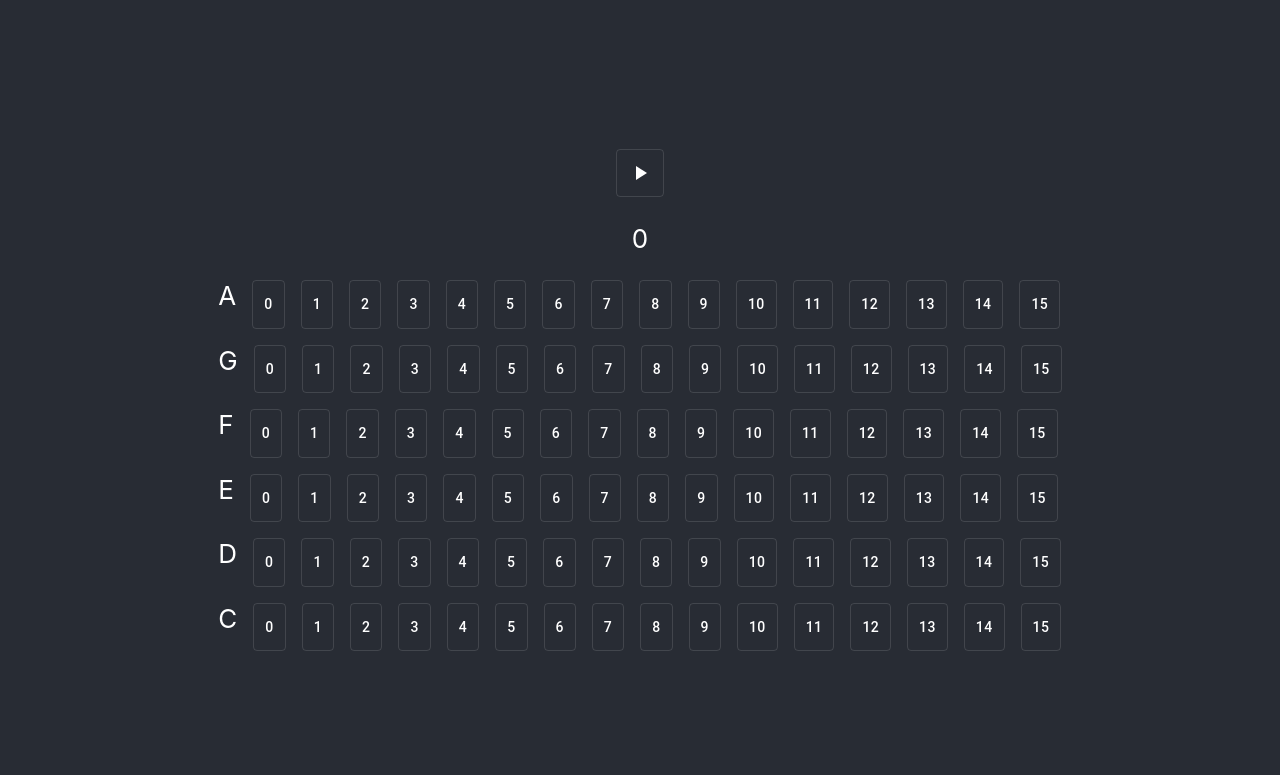
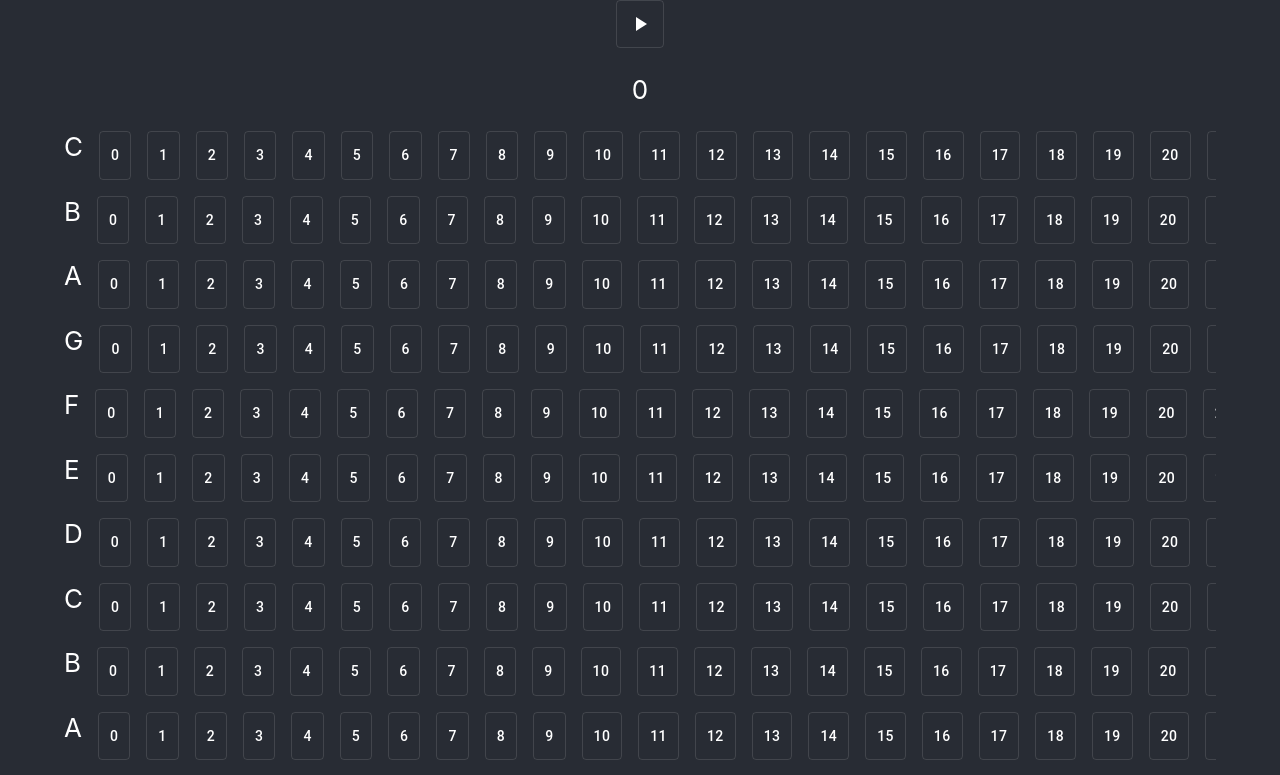
Before and after one commit to sano-jin/web-studio, a React (Create React App) app: page / in a window 1280 px wide. Shown: the top 775 px of the page. Built offline with nearby package versions, Linux system fonts and the light colour scheme; no server answers; the HTML template or start-up script is replaced by a standard one.

Commit message:
refactor & 音域を増やす

```diff
--- a/src/App.tsx
+++ b/src/App.tsx
@@ -1,6 +1,6 @@
 import React, { useState, useEffect } from "react";
 import "./App.css";
-import Button from "@mui/material/Button";
+// import Button from "@mui/material/Button";
 import Stack from "@mui/material/Stack";
 import ToggleButton from "@mui/material/ToggleButton";
 import PlayArrowIcon from "@mui/icons-material/PlayArrow";
@@ -19,78 +19,12 @@ const setupSample = async (index: number) => {
   return audioBuffer;
 };
 
-// AudioBuffer を ctx に接続し再生する関数
-const playSample = (ctx: BaseAudioContext, audioBuffer: AudioBuffer) => {
-  const sampleSource = ctx.createBufferSource();
-
-  // 変換されたバッファを音源として設定
-  sampleSource.buffer = audioBuffer;
-
-  // 出力につなげる
-  sampleSource.connect(ctx.destination);
-  sampleSource.start();
-  return sampleSource;
-};
-
 // React で管理しない，audio の状態．
-interface ImpureState {
+interface SoundState {
   audioBuffer: AudioBuffer | null;
   sampleSource: AudioBufferSourceNode | null;
   isPlaying: boolean; // 再生中なら true
 }
-
-const play = (impureState: ImpureState) => async () => {
-  // 再生中なら 2 重に再生されないようにする
-  if (impureState.isPlaying) return;
-
-  const audioBuffer = impureState.audioBuffer;
-
-  // audioBuffer が null（まだ準備途中）なら，return．
-  if (audioBuffer === null) return;
-  impureState.sampleSource = playSample(ctx, audioBuffer);
-  impureState.isPlaying = true;
-};
-
-// oscillator を破棄し再生を停止する
-const stop = (impureState: ImpureState) => async () => {
-  const sampleSource = impureState.sampleSource;
-  sampleSource?.stop(ctx.currentTime + 0.1);
-  impureState.isPlaying = false;
-};
-
-interface KeyButtonProps {
-  index: number;
-  name: string;
-}
-
-const KeyButton = (keyButtonProps: KeyButtonProps) => {
-  const impureState: ImpureState = {
-    audioBuffer: null,
-    sampleSource: null,
-    isPlaying: false,
-  };
-
-  // Similar to componentDidMount and componentDidUpdate:
-  useEffect(() => {
-    const setup = async () => {
-      impureState.audioBuffer = await setupSample(keyButtonProps.index);
-      console.log(`done setup for ${keyButtonProps.name}`);
-    };
-    setup();
-  });
-
-  return (
-    <Stack direction="column" spacing={2}>
-      <Button
-        id="play"
-        onMouseDown={play(impureState)}
-        onMouseUp={stop(impureState)}
-      >
-        {keyButtonProps.name}
-      </Button>
-    </Stack>
-  );
-};
 
 const bpm = 80.0; // tempo
 
@@ -102,7 +36,7 @@ let nextNoteTime = 0.0; // When the next note is due.
 
 // メインのトラック
 // 音を鳴らすタイミングは true
-const trackLength = 16;
+const trackLength = 32;
 
 let globalTracks: boolean[][] = Array(6).fill(Array(trackLength).fill(false));
 
@@ -122,25 +56,30 @@ const nextNote = () => {
   }
 };
 
+// アニメーション（表示）用に，今どのタイミングかを記録しておくための型．
 interface NoteInQueue {
   note: number;
   time: number;
 }
 
+// アニメーション（表示）用に，今どのタイミングかを記録しておく．
 const notesInQueue: NoteInQueue[] = [];
 
-const play2 = async (impureState: ImpureState, time: number) => {
-  // // 再生中なら 2 重に再生されないようにする
-  // if (impureState.isPlaying) return;
+const play2 = async (soundState: SoundState, time: number) => {
+  // 再生中なら 2 重に再生されないようにする
+  if (soundState.isPlaying) return;
+
   console.log("play2");
 
-  const audioBuffer = impureState.audioBuffer;
+  const audioBuffer = soundState.audioBuffer;
 
   // audioBuffer が null（まだ準備途中）なら，return．
   if (audioBuffer === null) {
     console.log("audioBuffer === null");
     return;
   }
+
+  // AudioBuffer を ctx に接続し再生する
   const sampleSource = ctx.createBufferSource();
 
   // 変換されたバッファを音源として設定
@@ -148,26 +87,59 @@ const play2 = async (impureState: ImpureState, time: number) => {
 
   // 出力につなげる
   sampleSource.connect(ctx.destination);
+
+  // time 後に鳴らすようにスケジュールする
   // console.log("time: ", time);
   sampleSource.start(time);
-  impureState.sampleSource = sampleSource;
-  impureState.isPlaying = true;
+
+  // stop できるように，今再生している AudioBuffer を記録しておく．
+  soundState.sampleSource = sampleSource;
+  soundState.isPlaying = true;
 };
 
-const impureStates: ImpureState[] = JSON.parse(
-  JSON.stringify(
-    Array(6).fill({
+// oscillator を破棄し再生を停止する
+const stop = async (soundState: SoundState, time: number) => {
+  const sampleSource = soundState.sampleSource;
+  sampleSource?.stop(time + 0.1);
+  soundState.isPlaying = false;
+};
+
+// 長さ length, で全ての値が initialValue な array を作る．
+// ただし，値は JSON.parse/stringfy を用いて deep copy する．
+const makeArray = <T extends {}>(length: number, initialValue: T): T[] =>
+  JSON.parse(JSON.stringify(Array(length).fill(initialValue)));
+
+const soundStates: SoundState[] = makeArray(15, {
   audioBuffer: null,
   sampleSource: null,
   isPlaying: false,
-    })
-  )
-);
+});
 
+const noteNames = [
+  "C",
+  "D",
+  "E",
+  "F",
+  "G",
+  "A",
+  "B",
+  "C",
+  "D",
+  "E",
+  "F",
+  "G",
+  "A",
+  "B",
+  "C",
+];
+
+// 音源を setup する．
 const setup = async () => {
-  [11, 13, 15, 16, 18, 110].forEach(async (note, index) => {
+  [
+    11, 13, 15, 16, 18, 110, 112, 113, 115, 117, 118, 120, 122, 124, 125,
+  ].forEach(async (note, index) => {
     console.log("index, note", index, note);
-    impureStates[index].audioBuffer = await setupSample(note);
+    soundStates[index].audioBuffer = await setupSample(note);
   });
 
   console.log(`done setup for tracks`);
@@ -175,7 +147,7 @@ const setup = async () => {
 setup();
 
 const scheduleNote =
-  (impureStates: ImpureState[]) => (beatNumber: number, time: number) => {
+  (soundStates: SoundState[]) => (beatNumber: number, time: number) => {
     // push the note on the queue, even if we're not playing.
     notesInQueue.push({ note: beatNumber, time: time });
 
@@ -184,7 +156,13 @@ const scheduleNote =
       if (track[beatNumber]) {
         // play in time
         console.log("index", index);
-        play2(impureStates[index], time);
+        play2(soundStates[index], time);
+      } else {
+        // もし選択されていない（かつすでに鳴っている）なら止める．
+        if (soundStates[index].isPlaying) {
+          console.log("stop", index);
+          stop(soundStates[index], time);
+        }
       }
     });
   };
@@ -195,7 +173,7 @@ const scheduler = () => {
   // schedule them and advance the pointer
   while (nextNoteTime < ctx.currentTime + scheduleAheadTime) {
     // console.log("scheduleNote");
-    scheduleNote(impureStates)(currentNote, nextNoteTime);
+    scheduleNote(soundStates)(currentNote, nextNoteTime);
     nextNote();
   }
   timerID = window.setTimeout(scheduler, lookahead);
@@ -227,8 +205,6 @@ interface TrackCellsProps {
   setTrack: (track: boolean[]) => void;
 }
 
-const noteNames = ["C", "D", "E", "F", "G", "A"];
-
 const TrackCells = (trackCellsProps: TrackCellsProps) => {
   return (
     <Stack direction="row" spacing={2}>
@@ -252,10 +228,18 @@ const TrackCells = (trackCellsProps: TrackCellsProps) => {
 const Tracks = () => {
   // Declare a new state variable, which we'll call "count"
   const [tracks, setTracks] = useState(
-    Array(6).fill(Array(trackLength).fill(false))
+    Array(15).fill(Array(trackLength).fill(false))
   );
 
   return (
+    <div
+      style={{
+        overflowX: "scroll",
+        overflowY: "scroll",
+        width: "90%",
+        height: "100%",
+      }}
+    >
       <Stack direction="column" spacing={2}>
         {tracks
           .slice()
@@ -273,6 +257,7 @@ const Tracks = () => {
             />
           ))}
       </Stack>
+    </div>
   );
 };
 
@@ -314,10 +299,8 @@ const PlayButton = () => {
       nextNoteTime = ctx.currentTime;
       scheduler(); // kick off scheduling
       requestAnimationFrame(draw(setBeatTimer)); // start the drawing loop.
-      // this.dataset.playing = "true";
     } else {
       window.clearTimeout(timerID);
-      // this.dataset.playing = "false";
     }
   };
 
@@ -345,24 +328,8 @@ const App = () => {
   return (
     <div className="App">
       <header className="App-header">
-        {
-          //  <img src={logo} className="App-logo" alt="logo" />
-          //  <p>
-          //    Edit <code>src/App.tsx</code> and save to reload.
-          //  </p>
-        }
         <PlayButton />
         <Tracks />
-        {
-          //   <Stack direction="row" spacing={2}>
-          //     <KeyButton index={11} name={"C"} />
-          //     <KeyButton index={13} name={"D"} />
-          //     <KeyButton index={15} name={"E"} />
-          //     <KeyButton index={16} name={"F"} />
-          //     <KeyButton index={18} name={"G"} />
-          //     <KeyButton index={110} name={"A"} />
-          //   </Stack>
-        }
       </header>
     </div>
   );
```
Lines whose indentation alone changed are shown as unchanged.
